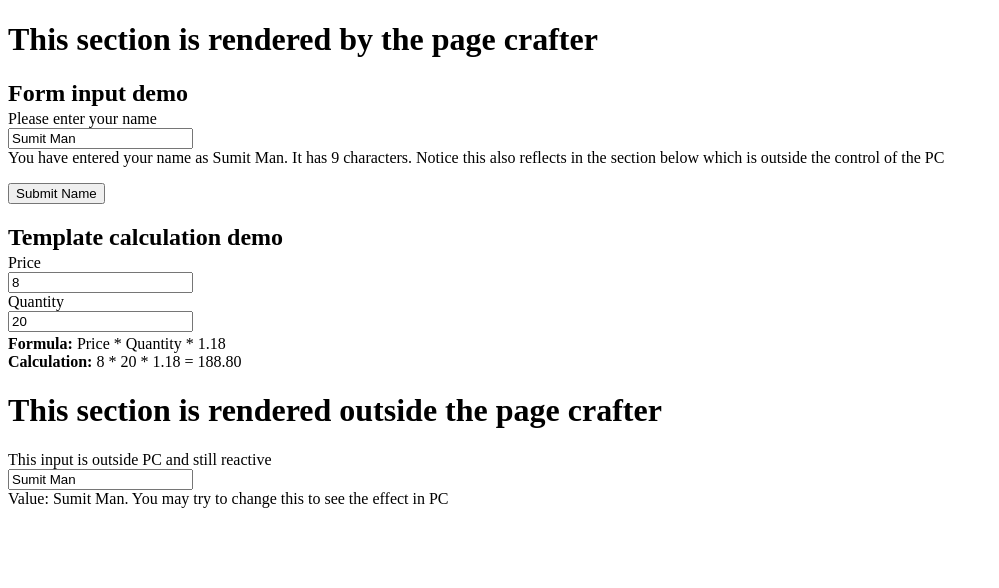
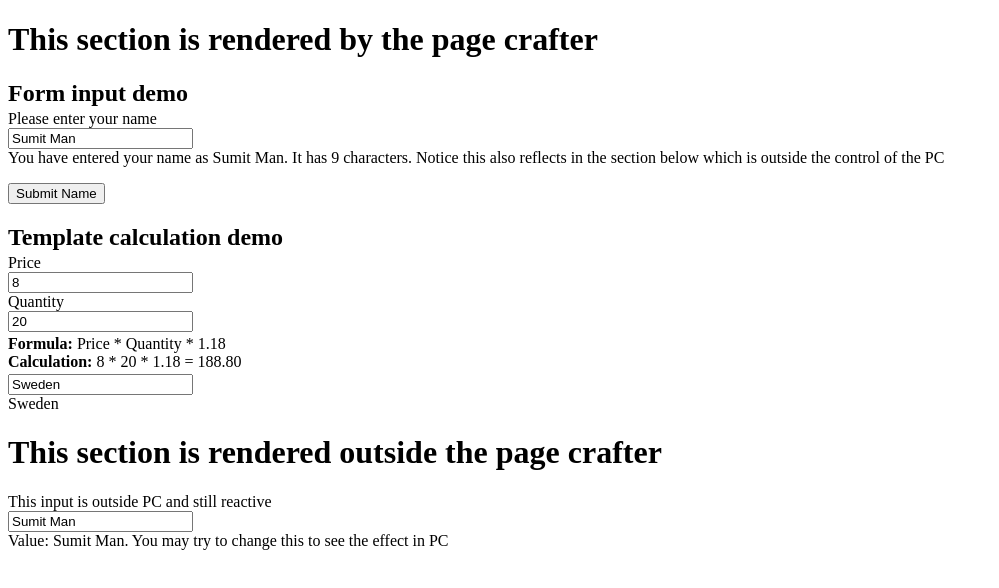
Before and after one commit to summitmman/react-page-craft, a React (Vite) app: page / in a window 1280 px wide. Shown: the top 588 px of the page, without its empty margins (0-999 px from the left). Built offline with nearby package versions, Linux system fonts and the light colour scheme.

Commit message:
Add data support to page craft

```diff
--- a/src/App.tsx
+++ b/src/App.tsx
@@ -1,14 +1,21 @@
 import { useState } from 'react';
 import PageCrafter from './pageCrafter'
-import { ISchema } from './pageCrafter/shared/interfaces';
+import { IPage, UseStateObj } from './pageCrafter/shared/interfaces';
+
+interface IMyData extends Record<string, any> {
+	name: string;
+	price: number;
+	quantity: number;
+}
 
 function App() {
 	// state
-	const [data, setData] = useState({
+	const dataObj: UseStateObj<IMyData> = useState<IMyData>({
 		name: 'Sumit Man',
 		price: 8,
 		quantity: 20
 	});
+	const [data, setData] = dataObj;
 
 	// event handlers
 	const sayHello = () => {
@@ -34,11 +41,22 @@ function App() {
 				...data,
 				quantity: e.target.value ? parseInt(e.target.value) : 0
 			});
-		}
+		},
+		handleCountryChange: (e: any) => {
+			setData({
+				...data,
+				country: e.target.value ?? ''
+			});
+		},
 	};
 
 	// schema layout
-	const [schema] = useState<ISchema[]>([
+	const [page] = useState<IPage>({
+		id: 'sample-page',
+		data: {
+			country: 'Sweden'
+		},
+		schema: [
 			{
 				type: 'h1',
 				children: ['This section is rendered by the page crafter']
@@ -162,14 +180,40 @@ function App() {
 							},
 							'{data.price} * {data.quantity} * 1.18 = {(data.price * data.quantity * 1.18).toFixed(2)}'
 						]
+					},
+					{
+						type: 'input',
+						id: 'country',
+						props: {
+							type: 'text',
+							value: '{data.country}',
+							className: 'mt-3'
+						},
+						events: {
+							onChange: '{events.handleCountryChange}'
+						}
+					},
+					{
+						type: 'div',
+						children: [
+							'{data.country}'
+						]
 					}
 				]
 			}
-	]);
+		]
+	});
+
+	const syncState = (state: Record<string, any>) => {
+		setData({
+			...data,
+			...state
+		});
+	};
 
 	return (
 		<>
-			<PageCrafter data={data} events={events} schema={schema} />
+			<PageCrafter dataObj={dataObj as UseStateObj<any>} events={events} page={page} syncState={syncState} />
 			<div>
 				<h1>This section is rendered outside the page crafter</h1>
 				<label htmlFor="altName" className="block">This input is outside PC and still reactive</label>
--- /dev/null
+++ b/src/pageCrafter/components/PageRenderer.tsx
@@ -0,0 +1,32 @@
+import { PageCrafterChildren } from "../shared/interfaces";
+import StringRenderer from "./StringRenderer";
+import WidgetRenderer from "./WidgetRenderer";
+
+interface IPageRendererProps {
+    data: Record<string, any>;
+    events: Record<string, Function>,
+    schema: PageCrafterChildren;
+}
+
+const PageRenderer = ({ data, schema, events }: IPageRendererProps) => {
+    return (
+        <>
+            {schema.map((item, index) => (
+                typeof item === 'string'
+                    ? <StringRenderer
+                        key={'string' + item.substring(0, 3) + index}
+                        data={data}
+                        schema={item}
+                    />
+                    : <WidgetRenderer
+                        key={item.id + item.type + index}
+                        data={data}
+                        events={events}
+                        schemaItem={item}
+                    />
+            ))}
+        </>
+    );
+}
+
+export default PageRenderer
--- a/src/pageCrafter/components/WidgetRenderer.tsx
+++ b/src/pageCrafter/components/WidgetRenderer.tsx
@@ -1,7 +1,7 @@
 import React from "react";
 import { ISchema } from "../shared/interfaces";
-import PageCrafter from "..";
 import { processTemplate } from "../shared/utils";
+import PageRenderer from "./PageRenderer";
 
 export interface IWidgetRendererProps {
 	data: Record<string, any>,
@@ -47,7 +47,7 @@ const WidgetRenderer = ({ data, events, schemaItem }: IWidgetRendererProps) => {
 	return React.createElement(
 		schemaItem.type,
 		prepState(),
-		schemaItem.children ? <PageCrafter data={data} events={events} schema={schemaItem.children} /> : null
+		schemaItem.children ? <PageRenderer data={data} events={events} schema={schemaItem.children} /> : null
 	);
 };
 
--- a/src/pageCrafter/index.tsx
+++ b/src/pageCrafter/index.tsx
@@ -1,31 +1,31 @@
-import StringRenderer from "./components/StringRenderer";
-import WidgetRenderer from "./components/WidgetRenderer";
-import { PageCrafterChildren } from "./shared/interfaces";
+import { useEffect } from "react";
+import PageRenderer from "./components/PageRenderer";
+import { UseStateObj, IPage } from "./shared/interfaces";
 
 export interface IPageCrafterProps {
-    data: Record<string, any>,
+    dataObj: UseStateObj<Record<string, any>>,
     events: Record<string, Function>,
-    schema: PageCrafterChildren;
+    page: IPage;
+    syncState: (data: Record<string, any>) => void;
 }
 
-const PageCrafter = ({ data, events, schema }: IPageCrafterProps) => {
+const PageCrafter = ({ dataObj, events, page, syncState }: IPageCrafterProps) => {
+    const data = {
+        ...(page.data ?? {}),
+        ...dataObj[0]
+    };
+    const handleData = () => {
+        syncState(data);
+    };
+    useEffect(() => {
+        handleData();
+    }, []);
+    useEffect(() => {
+        handleData();
+    }, [page.data ?? {}]);
+
     return (
-        <>
-            {schema.map((item, index) => (
-                typeof item === 'string'
-                    ? <StringRenderer
-                        key={'string' + item.substring(0, 3) + index}
-                        data={data}
-                        schema={item}
-                    />
-                    : <WidgetRenderer
-                        key={item.id + item.type + index}
-                        data={data}
-                        events={events}
-                        schemaItem={item}
-                    />
-            ))}
-        </>
+        <PageRenderer data={data} events={events} schema={page.schema} />
     );
 }
 
--- a/src/pageCrafter/shared/interfaces.ts
+++ b/src/pageCrafter/shared/interfaces.ts
@@ -7,3 +7,8 @@ export interface ISchema {
 }
 export type PageCrafterChildren = (ISchema | string)[];
 export type UseStateObj<T> = [T, React.Dispatch<React.SetStateAction<T>>];
+export interface IPage {
+    id: string;
+    data?: Record<string, any>;
+    schema: PageCrafterChildren;
+}
```
Lines whose indentation alone changed are shown as unchanged.
